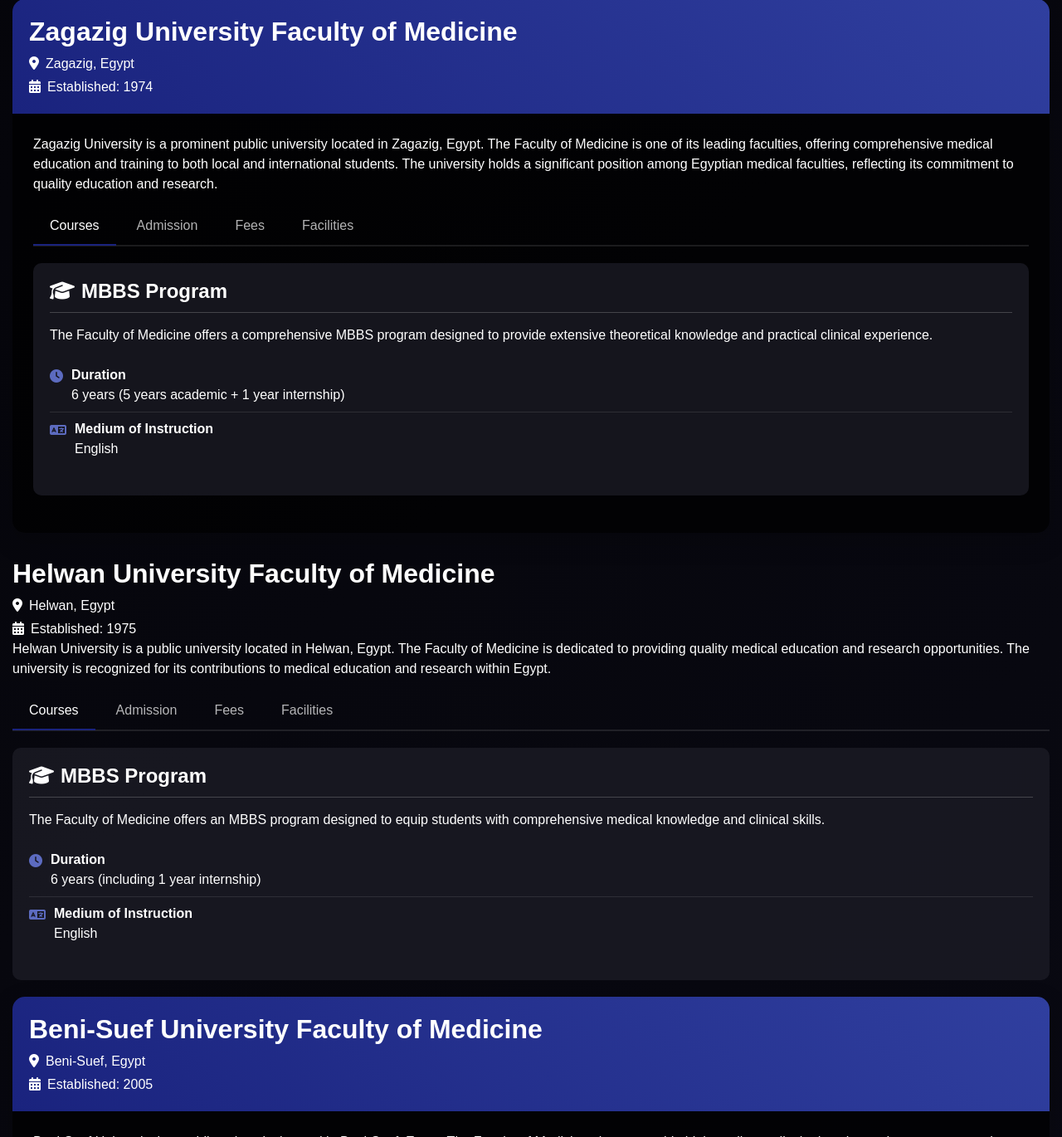
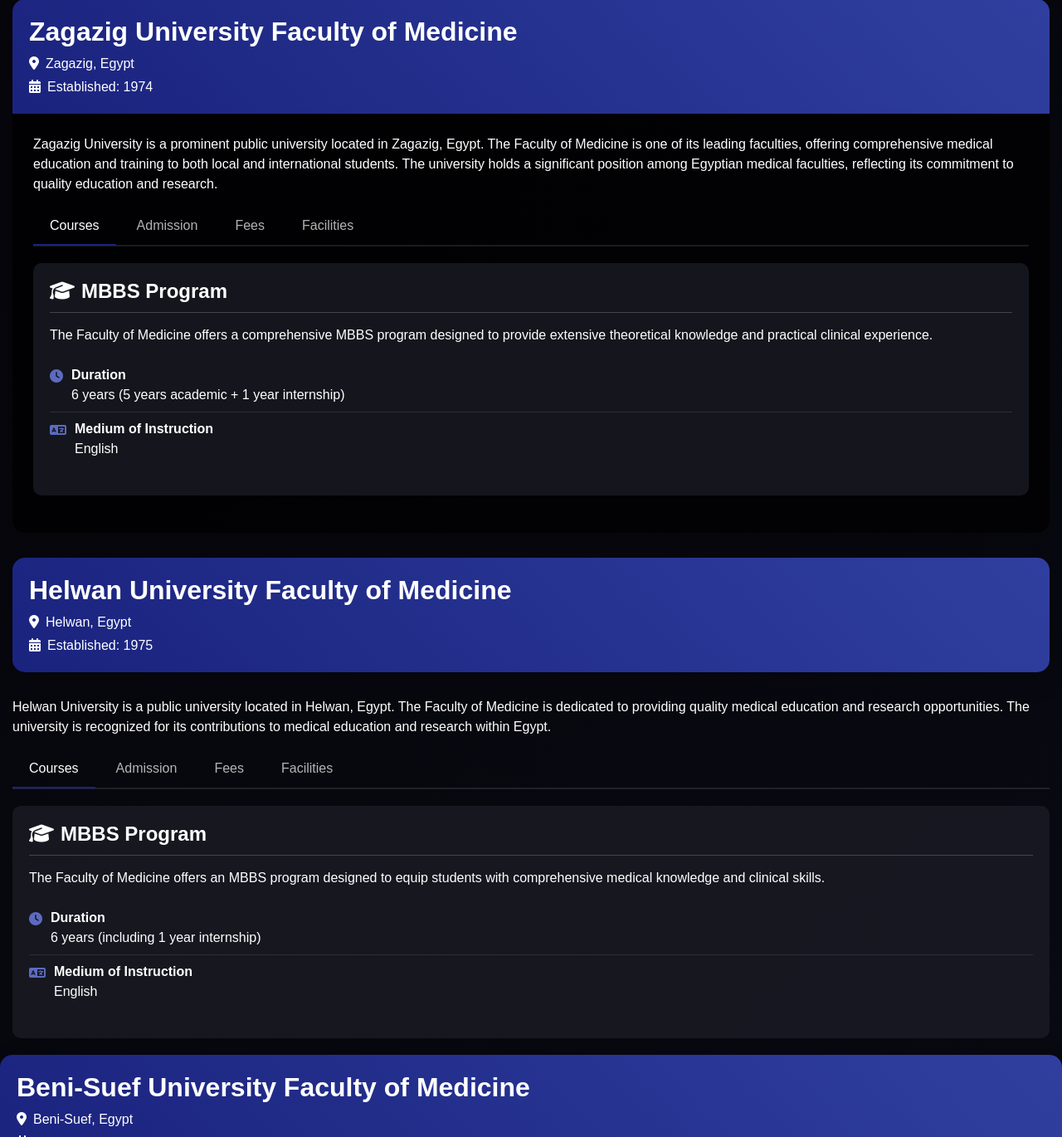
Before and after one commit to ibrahim-bhat/Infradex-Education-web, a PHP site: page /usp/countries-college/egypt.php in a window 1280 px wide. Shown: the part 5130-6500 px from the top of the page at 83% size. Run offline with PHP 8.4, Linux system fonts and the light colour scheme; some libraries are stand-ins or nearby versions.

Commit message:
Update egypt.php

```diff
--- a/usp/countries-college/egypt.php
+++ b/usp/countries-college/egypt.php
@@ -1106,7 +1106,7 @@
             </div>
         </div>
 
-        <div class="universityss-card" data-state="helwan">
+    <div class="university-card" data-state="helwan">
     <div class="card-header">
         <div class="d-flex flex-wrap align-items-center">
             <div class="university-logo">
@@ -1116,6 +1116,7 @@
                 <h2 class="fw-bold mb-2">Helwan University Faculty of Medicine</h2>
                 <p class="mb-1"><i class="fas fa-map-marker-alt me-2"></i>Helwan, Egypt</p>
                 <p class="mb-0"><i class="fas fa-calendar-alt me-2"></i>Established: 1975</p>
+            </div>
         </div>
     </div>
                                     </div>
```
Lines whose indentation alone changed are shown as unchanged.
